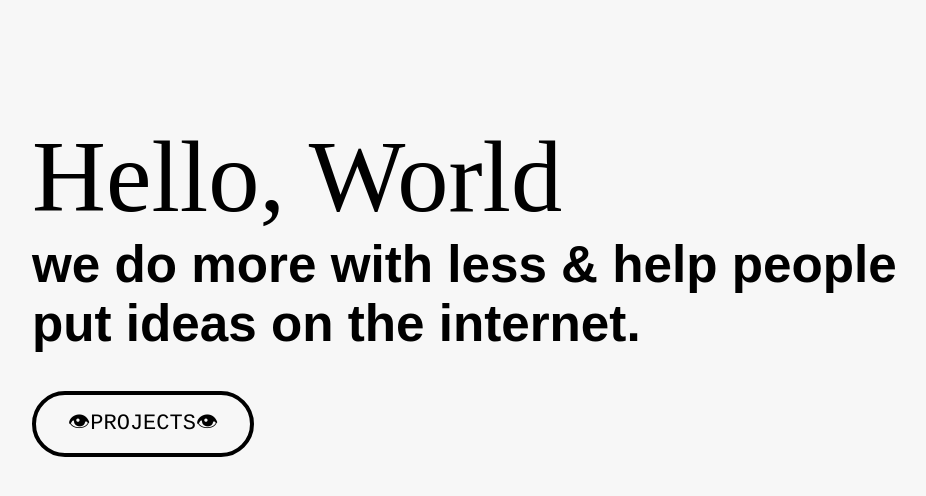
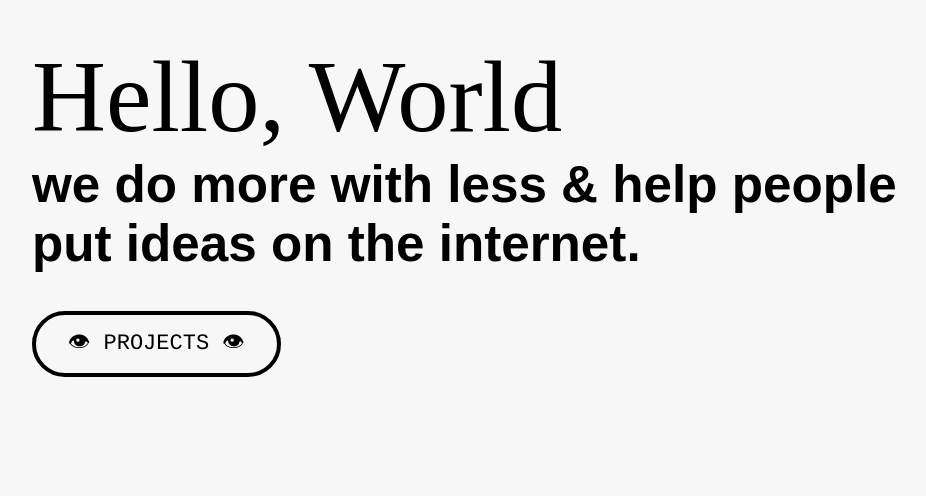
Before and after one commit to asdf-codes/asdf-gatsby, a Gatsby site: page / in a window 1280 px wide. Shown: the part 122-618 px from the top of the page, without its empty margins (96-1022 px from the left). Built offline with nearby package versions, Linux system fonts and the light colour scheme; Gatsby itself is replaced by a stand-in of ours.

Commit message:
more polishing

```diff
--- a/src/components/TypeWriter.js
+++ b/src/components/TypeWriter.js
@@ -14,12 +14,13 @@ export const TypeWriter = () => {
                 <P>
                 put ideas on the internet.
                 </P>
-
-                <ButtonWrapper>
-                    <Button><Link to="Projects" style={{
-
-                    }}> 👁PROJECTS👁</Link></Button>
+                <div style={{
+                    paddingTop: '3vw',
+                }}>
+                <ButtonWrapper to="Projects">
+                    <Button>👁 PROJECTS 👁</Button>
                 </ButtonWrapper>
+                </div>
             </ContainerNull>
         </Container>
     )
--- /dev/null
+++ b/src/elements/ButtonElements.js
@@ -0,0 +1,29 @@
+import styled from 'styled-components'
+import {Link} from 'gatsby'
+import React from 'react'
+
+
+export const ButtonWrapper = styled(props => <Link {...props}/>) `
+
+`
+
+export const Button = styled.button`
+ font-family: Courier, monospace;
+    background-color: transparent;
+
+    border: none;
+    color: black;
+    text-align: right;
+    font-size: clamp(18px, 3vw, 22px);
+    border: 0.2em solid black;
+    border-radius: 100px;
+    cursor: pointer;
+    padding: 0.6rem 2rem;
+    display: flex;
+    &:hover,
+    &:focus {
+        transform: scale(1.1);
+        color: white;
+        background-color: black;
+    }
+`
--- a/src/elements/ContainerElements.js
+++ b/src/elements/ContainerElements.js
@@ -12,7 +12,7 @@ export const Container = styled.div `
 `
 
 export const ContainerNull = styled.div `
-    padding-top: 15rem;
+    padding-top: 10rem;
     grid-column: 2 / 3;
     flex-direction: column;
     align-items: center;
--- a/src/elements/index.js
+++ b/src/elements/index.js
@@ -9,3 +9,5 @@ export * from './PaginationElements'
 export * from './ProjectElements'
 
 export * from './TypeElements'
+
+export * from './ButtonElements'
--- a/src/elements/typewriterElements.js
+++ b/src/elements/typewriterElements.js
@@ -1,38 +1,7 @@
 import styled from 'styled-components'
 
 
-export const ButtonWrapper = styled.div `
-    padding-top: 3vw;
-`
 
-export const Button = styled.button `
-    font-family: Courier, monospace;
-    background-color: transparent;
-    border: none;
-    color: blue;
-    text-align: right;
-    font-size: clamp(18px, 3vw, 22px);
-    border: 0.2em solid black;
-    border-radius: 100px;
-    cursor: pointer;
-    padding: 0.6rem 2rem;
-    display: flex;
-    align-content: center;
-    &:hover,
-    &:focus {
-        transform: scale(1.1);
-        background-color: black;
-
-
-        a {
-          color: white;
-        }
-    }
-
-    a {
-      color: black;
-    }
-`
 
 export const A = styled.a `
 
```
Also changed, not shown: src/elements/ButtonElemnts.js (deleted, +0 -8 lines).
